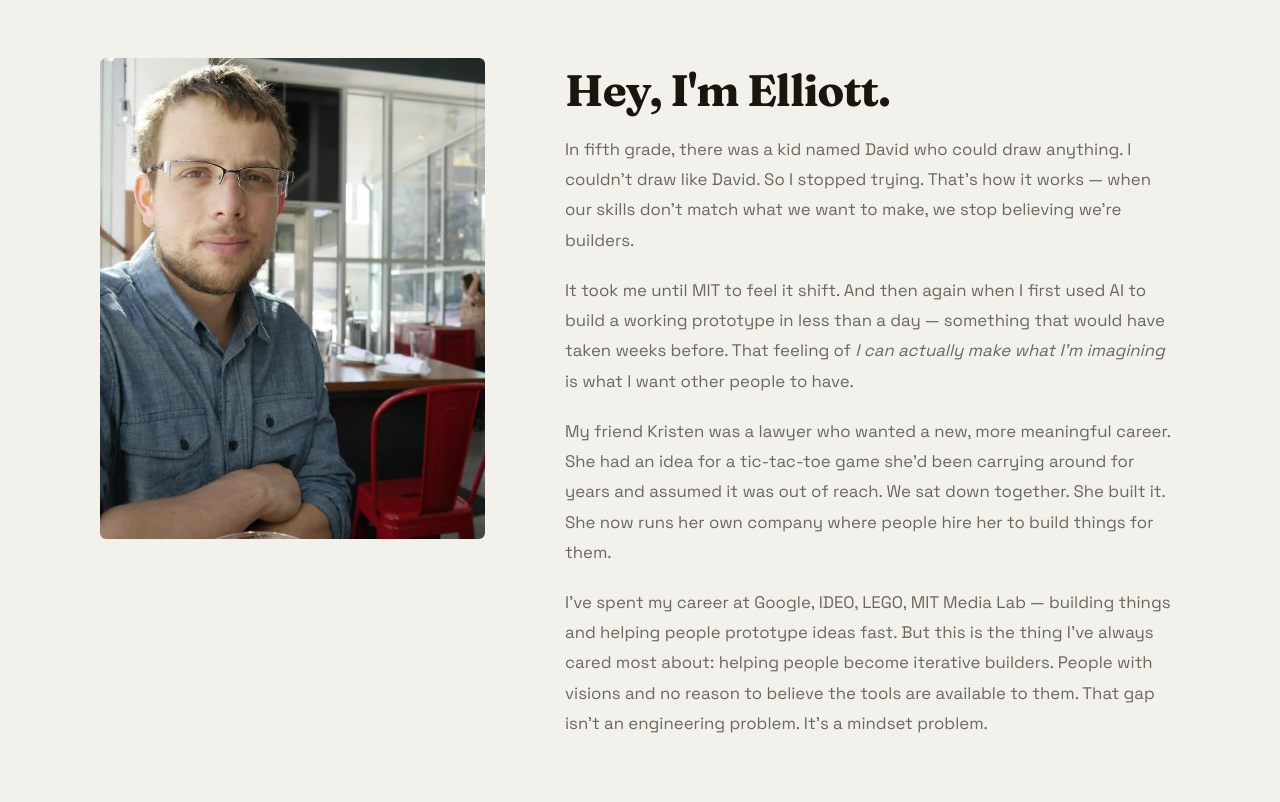
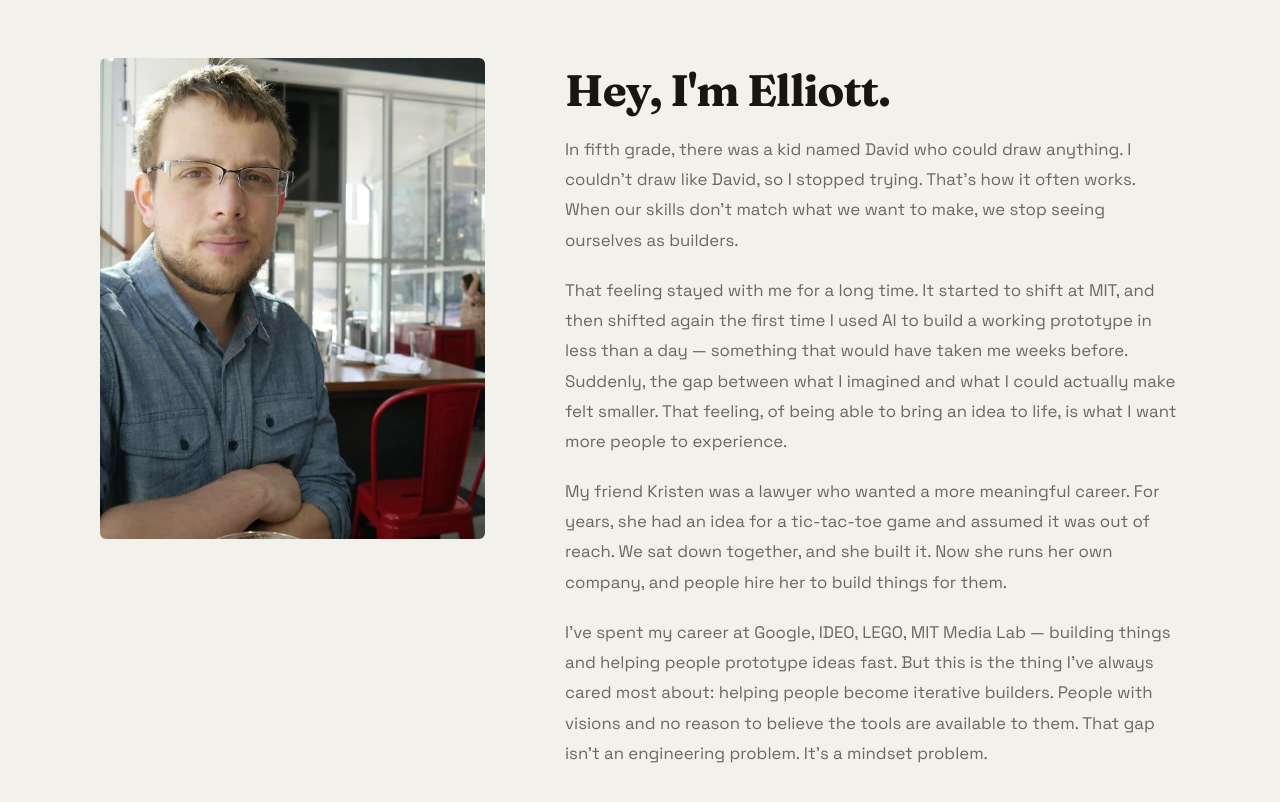
Before and after one commit to mathandlove/good-vibes-garage, a React (Vite) app: page / in a window 1280 px wide. Shown: the part 1340-2142 px from the top of the page. Built offline with nearby package versions, Linux system fonts and the light colour scheme.

Commit message:
updatedbio

```diff
--- a/src/components/About.tsx
+++ b/src/components/About.tsx
@@ -22,23 +22,25 @@ export default function About() {
             </h2>
             <p className={`${styles.bio} reveal reveal-delay-2`}>
               In fifth grade, there was a kid named David who could draw
-              anything. I couldn't draw like David. So I stopped trying.
-              That's how it works &mdash; when our skills don't match what we
-              want to make, we stop believing we're builders.
+              anything. I couldn't draw like David, so I stopped trying.
+              That's how it often works. When our skills don't match what we
+              want to make, we stop seeing ourselves as builders.
             </p>
             <p className={`${styles.bio} reveal reveal-delay-3`}>
-              It took me until MIT to feel it shift. And then again when I
-              first used AI to build a working prototype in less than a
-              day &mdash; something that would have taken weeks before. That
-              feeling of <em>I can actually make what I'm imagining</em> is
-              what I want other people to have.
+              That feeling stayed with me for a long time. It started to shift
+              at MIT, and then shifted again the first time I used AI to build a
+              working prototype in less than a day &mdash; something that would
+              have taken me weeks before. Suddenly, the gap between what I
+              imagined and what I could actually make felt smaller. That
+              feeling, of being able to bring an idea to life, is what I want
+              more people to experience.
             </p>
             <p className={`${styles.bio} reveal reveal-delay-4`}>
-              My friend Kristen was a lawyer who wanted a new, more meaningful
-              career. She had an idea for a tic-tac-toe game she'd been carrying
-              around for years and assumed it was out of reach. We sat down
-              together. She built it. She now runs her own company where
-              people hire her to build things for them.
+              My friend Kristen was a lawyer who wanted a more meaningful
+              career. For years, she had an idea for a tic-tac-toe game and
+              assumed it was out of reach. We sat down together, and she built
+              it. Now she runs her own company, and people hire her to build
+              things for them.
             </p>
             <p className={`${styles.bio} reveal reveal-delay-4`}>
               I've spent my career at Google, IDEO, LEGO, MIT Media Lab &mdash;
```
